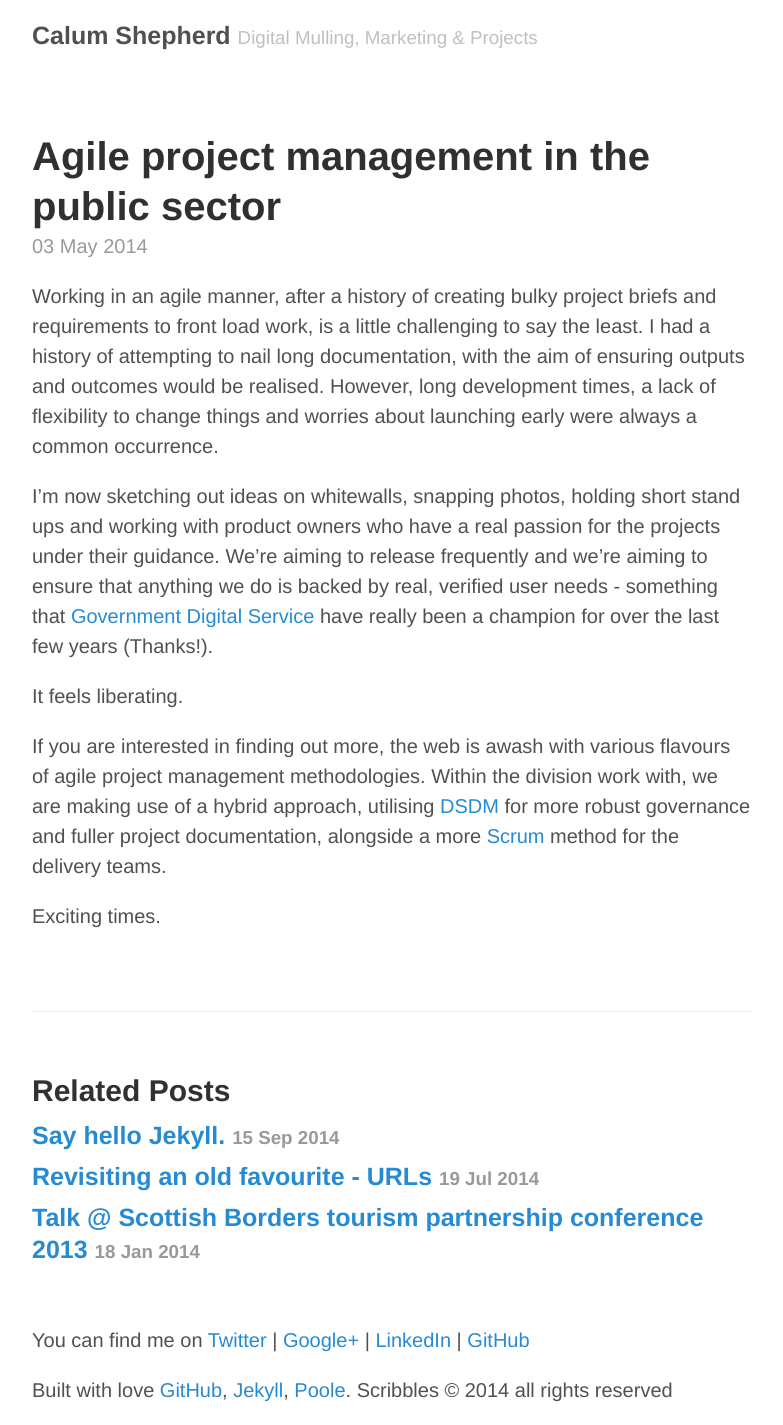
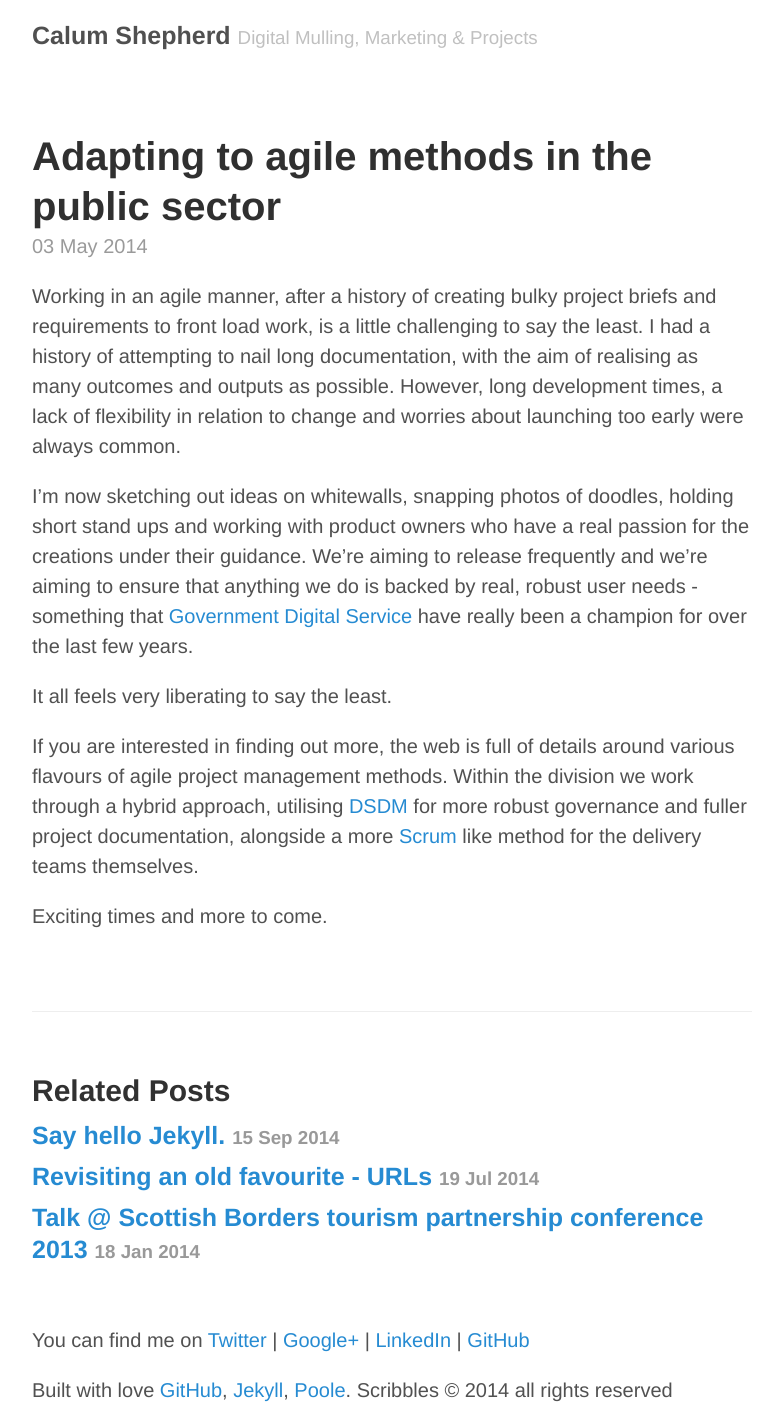
Before and after one commit to calcode/calcode.github.io, a Jekyll site: the page built from _posts/2014-05-03-agile-project-management.md, in a window 1280 px wide. Shown: the whole page, without its empty margins (248-1031 px from the left). Built offline with Jekyll 4.4.1, drawn with Linux system fonts in a browser that asks for light colours; Markdown is read by kramdown in place of the engine named in the settings.

Commit message:
markdown amendments

```diff
--- a/_posts/2014-05-03-agile-project-management.md
+++ b/_posts/2014-05-03-agile-project-management.md
@@ -1,13 +1,13 @@
 ---
 layout: post
-title: Agile project management in the public sector
+title: Adapting to agile methods in the public sector
 ---
-Working in an agile manner, after a history of creating bulky project briefs and requirements to front load work, is a little challenging to say the least. I had a history of attempting to nail long documentation, with the aim of ensuring outputs and outcomes would be realised. However, long development times, a lack of flexibility to change things and worries about launching early were always a common occurrence.
+Working in an agile manner, after a history of creating bulky project briefs and requirements to front load work, is a little challenging to say the least. I had a history of attempting to nail long documentation, with the aim of realising as many outcomes and outputs as possible. However, long development times, a lack of flexibility in relation to change and worries about launching too early were always common.
 
-I'm now sketching out ideas on whitewalls, snapping photos, holding short stand ups and working with product owners who have a real passion for the projects under their guidance. We're aiming to release frequently and we're aiming to ensure that anything we do is backed by real, verified user needs - something that [Government Digital Service](https://gds.blog.gov.uk/) have really been a champion for over the last few years (Thanks!).
+I'm now sketching out ideas on whitewalls, snapping photos of doodles, holding short stand ups and working with product owners who have a real passion for the creations under their guidance. We're aiming to release frequently and we're aiming to ensure that anything we do is backed by real, robust user needs - something that [Government Digital Service](https://gds.blog.gov.uk/) have really been a champion for over the last few years.
 
-It feels liberating.
+It all feels very liberating to say the least.
 
-If you are interested in finding out more, the web is awash with various flavours of agile project management methodologies. Within the division work with, we are making use of a hybrid approach, utilising [DSDM](http://www.dsdm.org/) for more robust governance and fuller project documentation, alongside a more [Scrum](https://www.scrum.org/) method for the delivery teams.
+If you are interested in finding out more, the web is full of details around various flavours of agile project management methods. Within the division we work through a hybrid approach, utilising [DSDM](http://www.dsdm.org/) for more robust governance and fuller project documentation, alongside a more [Scrum](https://www.scrum.org/) like method for the delivery teams themselves.
 
-Exciting times.
+Exciting times and more to come.
```
Also changed, not shown: _posts/2014-01-15-google-adwords-study-guides.md (+4 -4 lines), _posts/2014-01-18-scottish-borders-conference-13.md (+4 -4 lines).
